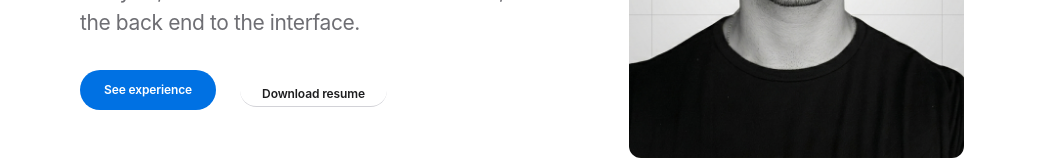
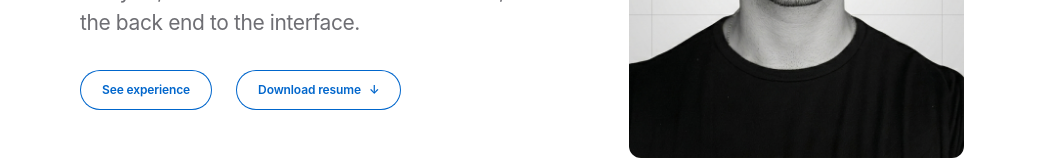
Before and after one commit to joaopedroldavid-del/my-portfolio, an Angular app: page /en in a window 1280 px wide. Shown: the part 432-592 px from the top of the page, without its empty margins (118-1161 px from the left). Built offline with nearby package versions, Linux system fonts and the light colour scheme; no server answers.

Commit message:
FIX: botões contornados no hero

```diff
--- a/src/app/sections/hero/hero.html
+++ b/src/app/sections/hero/hero.html
@@ -3,7 +3,7 @@
     <div class="hero__text">
       <p class="hero__eyebrow">
         <span>{{ t().hero.role }}</span>
-        <span class="hero__dot" aria-hidden="true">·</span>
+        <span aria-hidden="true">·</span>
         <span>{{ t().hero.location }}</span>
       </p>
 
@@ -14,10 +14,10 @@
       <p class="hero__lead">{{ t().hero.lead }}</p>
 
       <div class="hero__actions">
-        <a class="btn btn--solid" [routerLink]="'/' + locale()" fragment="experience">
+        <a class="btn btn--secondary" [routerLink]="'/' + locale()" fragment="experience">
           {{ t().hero.ctaExperience }}
         </a>
-        <a class="btn btn--quiet" [href]="resumeHref()" download>
+        <a class="btn btn--secondary arrow-download" [href]="resumeHref()" download>
           {{ t().hero.ctaResume }}
         </a>
       </div>
```
